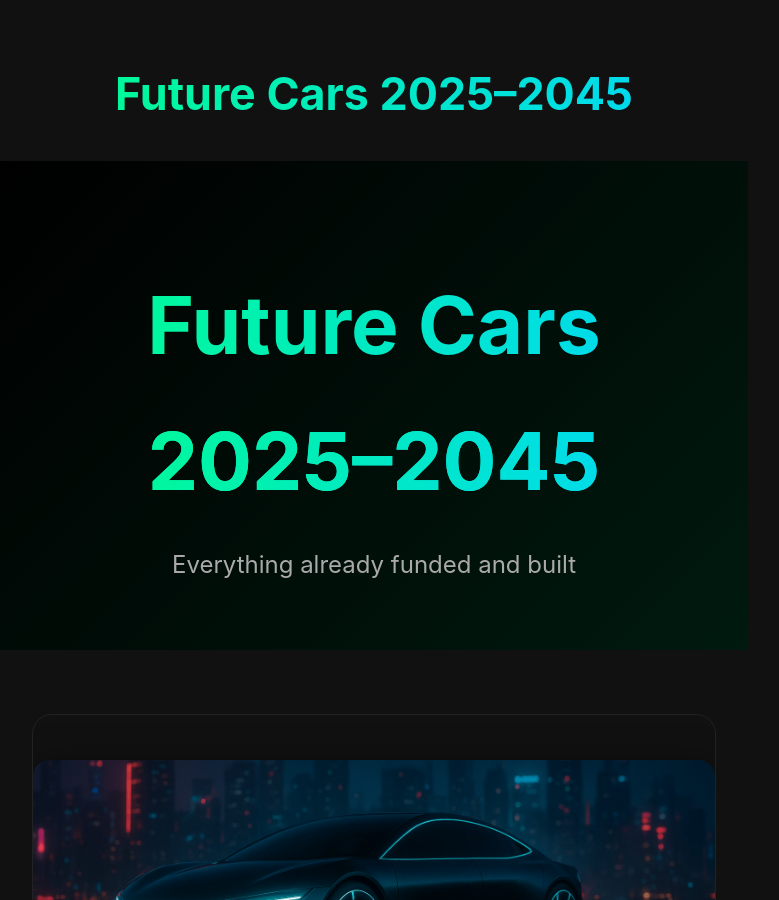
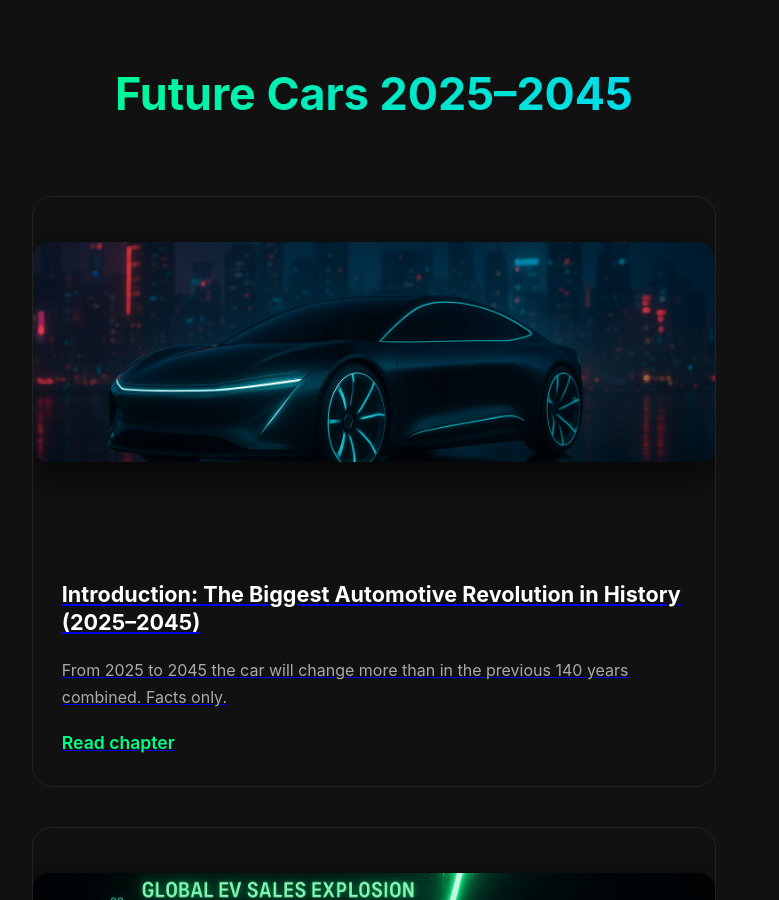
Before and after one commit to Futurecars5/Futurecars5.github.io, a Jekyll site: the page built from index.md, in a window 1280 px wide and 900 px high. Shown: the whole window, without its empty margins (266-1045 px from the left). Built offline with Jekyll 4.4.1, drawn with Linux system fonts in a browser that asks for light colours; a script that is not in the unit is left out.

Commit message:
Update index.md

```diff
--- a/index.md
+++ b/index.md
@@ -4,10 +4,6 @@ title: Future Cars 2025–2045
 description: "Cars 2025–2045: $15k EVs, 0–100 in 0.9s, full autonomy, 6-min charging, flying taxis, zero road deaths. Facts only, zero hype."
 ---
 
-<div class="home-hero">
-  <h1>Future Cars<br><span>2025–2045</span></h1>
-  <p class="subtitle">Everything already funded and built</p>
-</div>
 
 <div class="posts-grid">
   {% assign sorted_posts = site.posts | reverse %}
```
